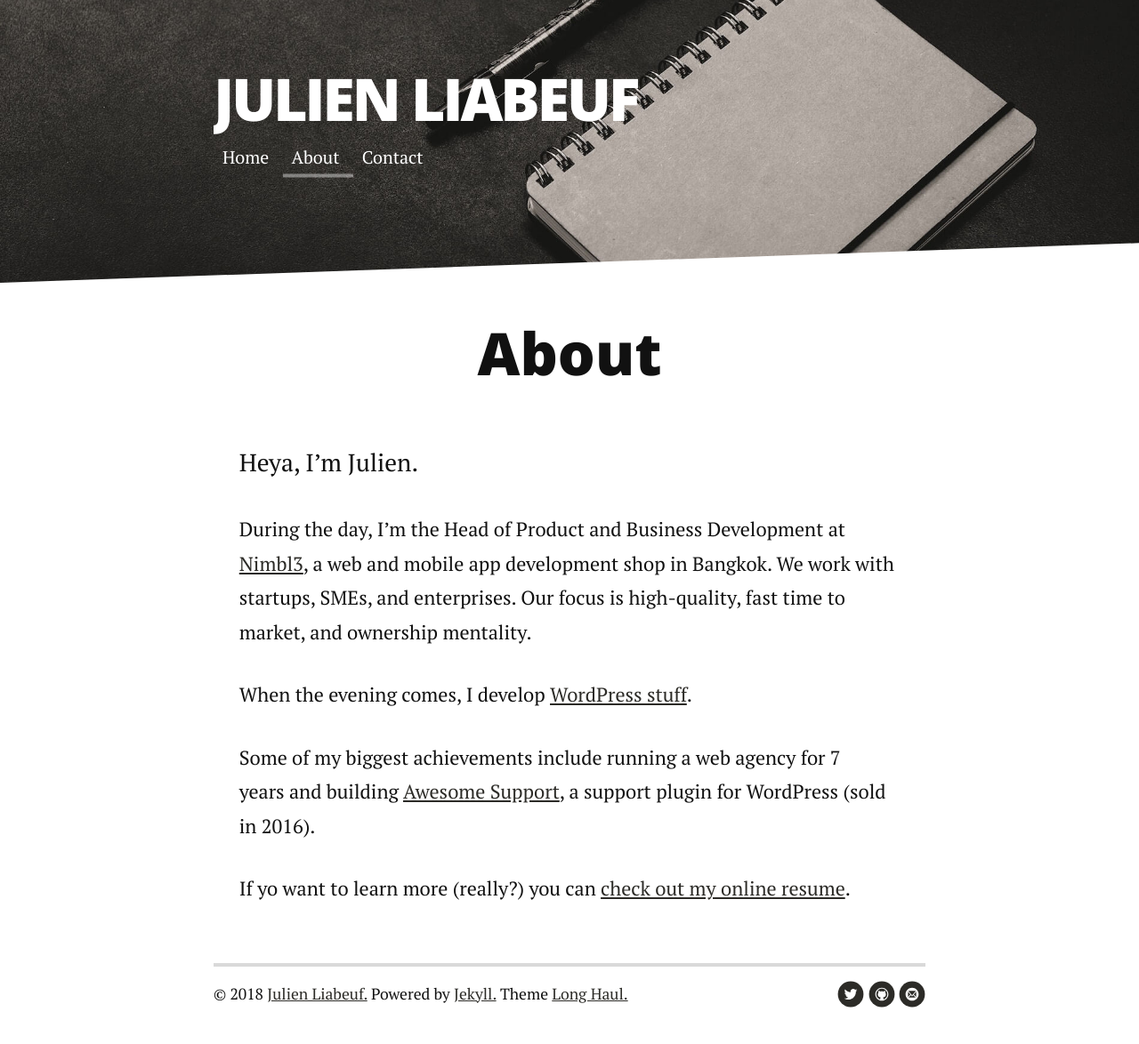
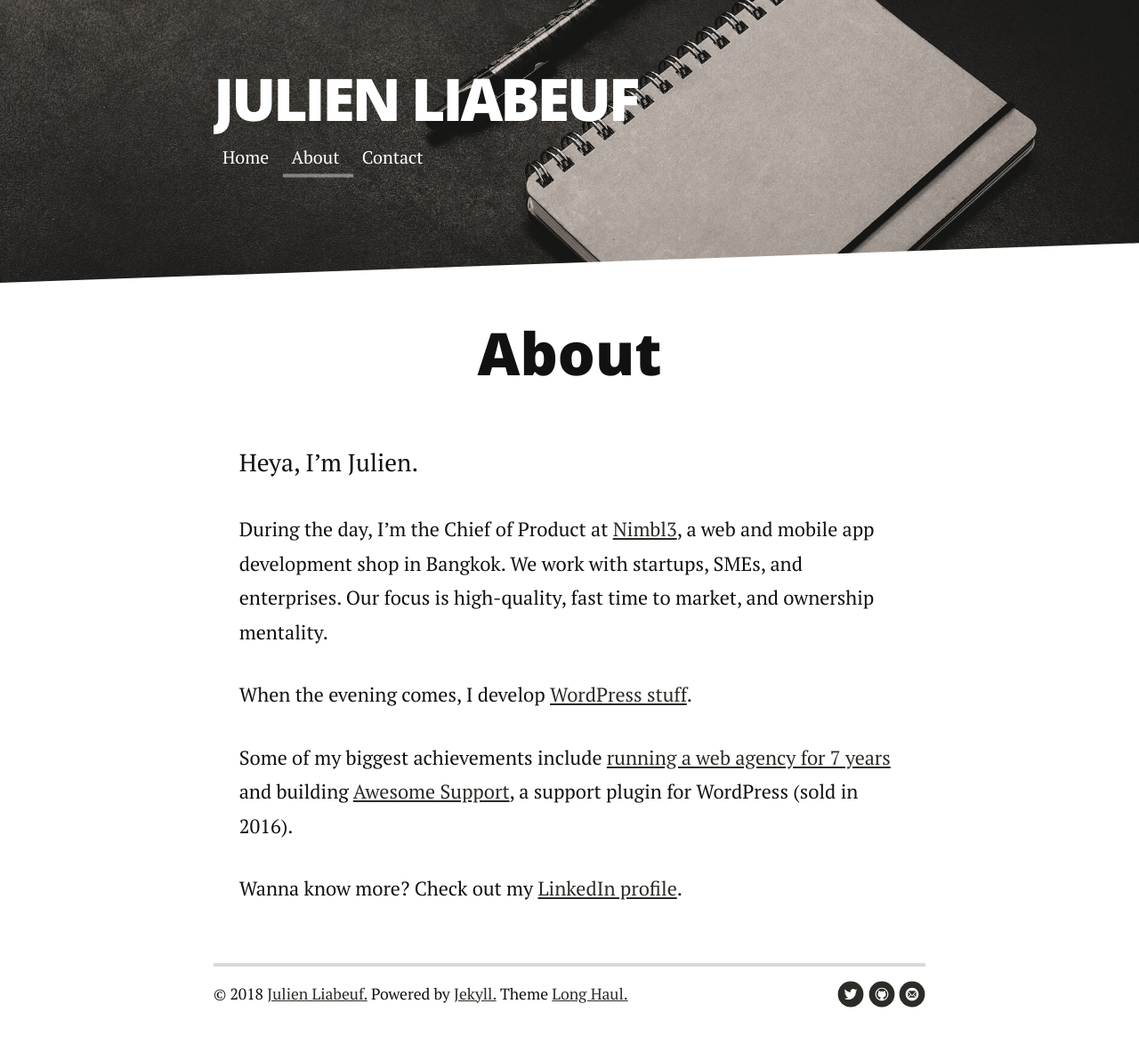
Before and after one commit to julien731/blog-jekyll, a Jekyll site: the page built from about.md, in a window 1280 px wide. Shown: the whole page at 89% size. Built offline with Jekyll 4.4.1, drawn with Linux system fonts in a browser that asks for light colours; nearby versions of some CDN libraries.

Commit message:
Update about page

```diff
--- a/about.md
+++ b/about.md
@@ -6,8 +6,8 @@ title: About
 <div class="post">
 	<h1 class="pageTitle">About</h1>
 	<p class="intro">Heya, I’m Julien.</p>
-	<p>During the day, I’m the Head of Product and Business Development at <a href="http://nimbl3.com/" target="_blank">Nimbl3</a>, a web and mobile app development shop in Bangkok. We work with startups, SMEs, and enterprises. Our focus is high-quality, fast time to market, and ownership mentality.</p>
+	<p>During the day, I’m the Chief of Product at <a href="http://nimbl3.com/" target="_blank">Nimbl3</a>, a web and mobile app development shop in Bangkok. We work with startups, SMEs, and enterprises. Our focus is high-quality, fast time to market, and ownership mentality.</p>
 	<p>When the evening comes, I develop <a href="https://profiles.wordpress.org/julien731/" target="_blank">WordPress stuff</a>.</p>
-	<p>Some of my biggest achievements include running a web agency for 7 years&nbsp;and building <a href="https://getawesomesupport.com/" target="_blank">Awesome Support</a>, a support plugin for WordPress (sold in 2016).</p>
-	<p>If yo want to learn more (really?) you can <a href="https://resume.julienliabeuf.com/">check out my online resume</a>.</p>
+	<p>Some of my biggest achievements include <a href="/work/n2clic">running a web agency for 7 years</a> and building <a href="/work/awesome-support">Awesome Support</a>, a support plugin for WordPress (sold in 2016).</p>
+	<p>Wanna know more? Check out my <a href="https://www.linkedin.com/in/julienliabeuf/" target="_blank">LinkedIn profile</a>.</p>
 </div>
```
